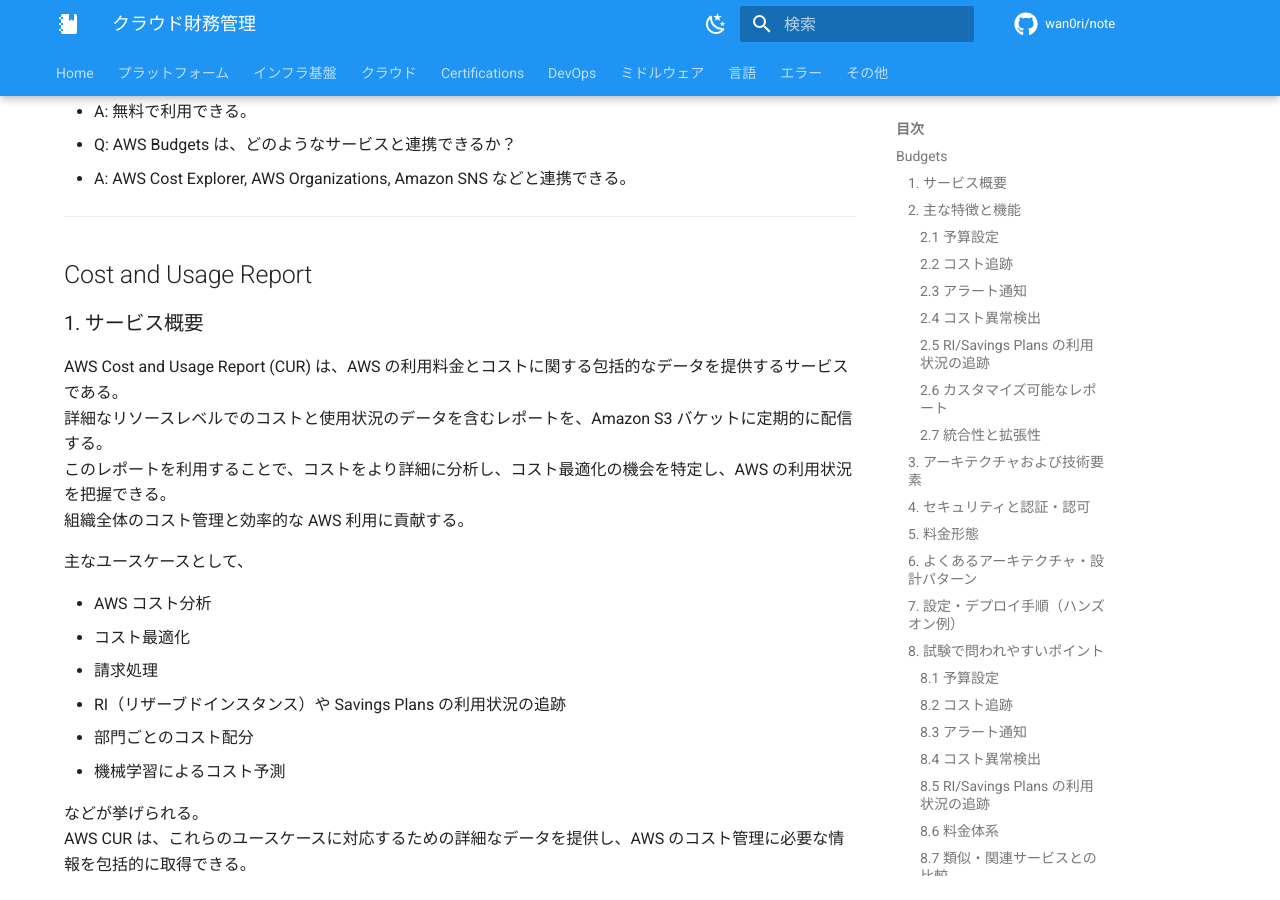
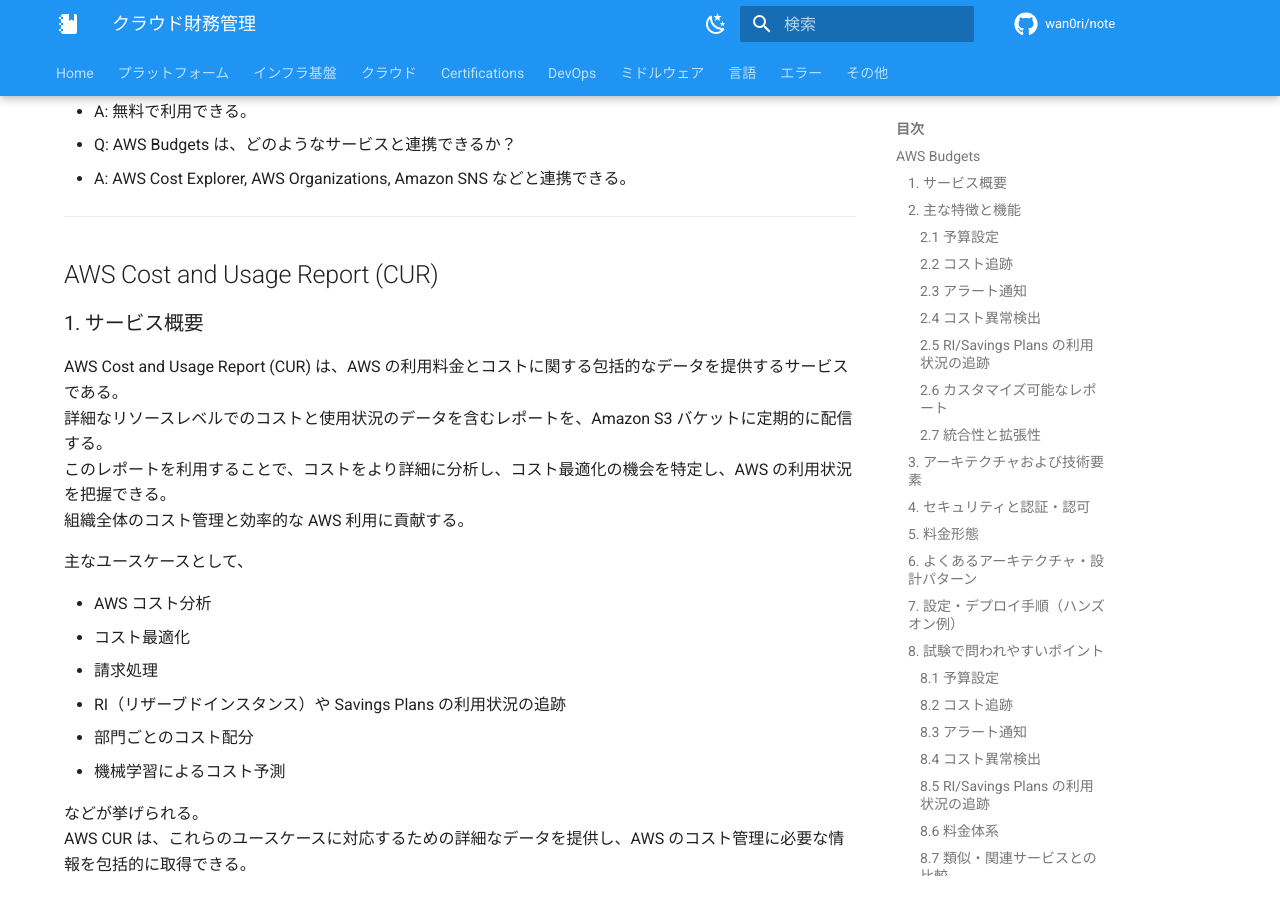
Before and after one commit to wan0ri/note, an MkDocs documentation site: the page built from docs/certifications/aws-saa/CloudFinancialManagement.md, in a window 1280 px wide and 900 px high, scrolled down 4397 px. Built offline with MkDocs 1.6.1 and Material for MkDocs 9.7.7, drawn with Linux system fonts in a browser that asks for light colours; comment, search, counter and statistics services are not loaded; some of the changed text lies outside the part shown.

Commit message:
サービス名のプレフィックスに「AWS」を追加して、各サービスの明確性を向上

```diff
--- a/docs/certifications/aws-saa/CloudFinancialManagement.md
+++ b/docs/certifications/aws-saa/CloudFinancialManagement.md
@@ -2,7 +2,7 @@
 title: クラウド財務管理
 ---
 
-## Budgets
+## AWS Budgets
 
 ### 1. サービス概要
 
@@ -166,7 +166,7 @@
 
 ---
 
-## Cost and Usage Report
+## AWS Cost and Usage Report (CUR)
 
 ### 1. サービス概要
 
@@ -336,7 +336,7 @@
 
 ---
 
-## Cost Explorer
+## AWS Cost Explorer
 
 ### 1. サービス概要
 
@@ -506,7 +506,7 @@
 
 ---
 
-## Savings Plans
+## AWS Savings Planss
 
 ### 1. サービス概要
 
```
